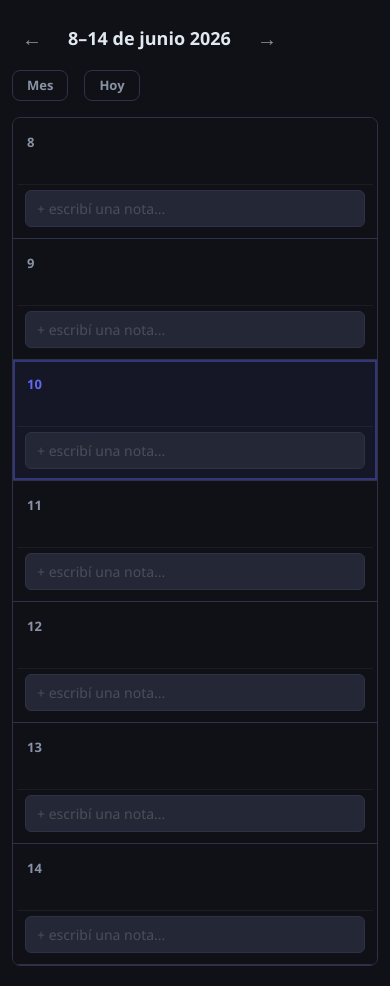
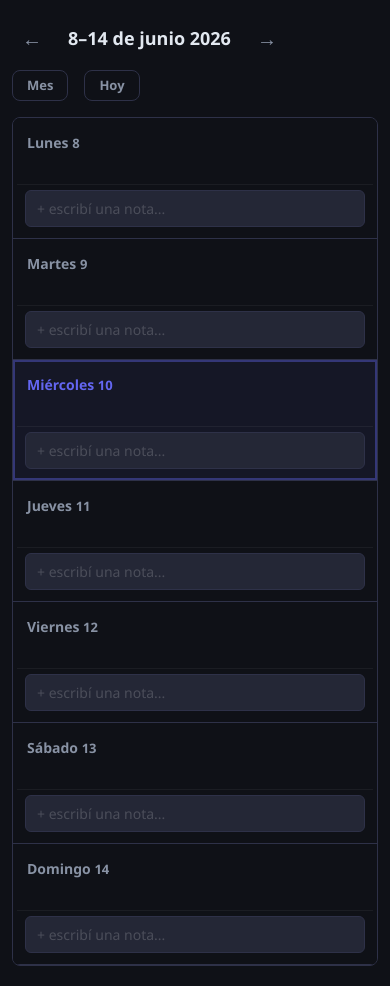
Before and after one commit to LDsAragon/health-tracker, a Flask app: page /week/2026-06-10 in a window 390 px wide; the page is wider, and only the part inside the window is pictured. Shown: the part 127-1113 px from the top of that part. Run offline with Flask 3, Linux system fonts and the light colour scheme; data that the repository does not hold is empty.

Commit message:
agenda: weekday por celda en modo agenda (mes y semana)
En modo agenda (<600px / ventana angosta) las cabeceras de columna se ocultan
y la celda solo mostraba el numero. Ahora muestra 'Lunes 5': span
.cal-agenda-dow dentro de .cal-num, oculto en modo grilla, visible en agenda.
Respeta week_start (usa dow_names rotado en mes, DOW[d.weekday()] en semana).

```diff
--- a/static/css/calendar.css
+++ b/static/css/calendar.css
@@ -148,6 +148,7 @@
   margin-bottom: 2px;
 }
 .today-num { color: var(--accent); font-size: 20px; }
+.cal-agenda-dow { display: none; }   /* weekday por celda: solo en modo agenda */
 
 /* Input de nota rápida al fondo de la celda */
 .cal-quick-form {
@@ -256,4 +257,5 @@
   .cal-cell.cal-empty { display: none; }   /* sin días de relleno */
   .cal-cell { min-height: auto; border-right: none; }
   .cal-cell-body { min-height: 60px; }
+  .cal-agenda-dow { display: inline; font-size: 14px; font-weight: 600; }  /* "Lunes 5" */
 }
--- a/templates/calendar.html
+++ b/templates/calendar.html
@@ -39,7 +39,7 @@
 
           <!-- Área clickeable → vista del día -->
           <a href="{{ url_for('day.day_view', date_str=ds, ref='cal') }}" class="cal-cell-body">
-            <span class="cal-num {% if is_today %}today-num{% endif %}">{{ day_num }}</span>
+            <span class="cal-num {% if is_today %}today-num{% endif %}"><span class="cal-agenda-dow">{{ dow_names[loop.index0] }} </span>{{ day_num }}</span>
 
             {% for ev in day_evs %}
             <span class="chip {% if ev.done %}chip-done{% elif ev.skipped %}chip-skipped{% endif %}"
--- a/templates/week.html
+++ b/templates/week.html
@@ -44,7 +44,7 @@
   <div class="cal-cell todo-dropzone {% if is_today %}is-today{% endif %}" data-date="{{ ds }}">
 
     <a href="{{ url_for('day.day_view', date_str=ds, ref='week') }}" class="cal-cell-body">
-      <span class="cal-num {% if is_today %}today-num{% endif %}">{{ d.day }}</span>
+      <span class="cal-num {% if is_today %}today-num{% endif %}"><span class="cal-agenda-dow">{{ DOW[d.weekday()] }} </span>{{ d.day }}</span>
 
       {% for ev in day_evs %}
       <span class="chip {% if ev.done %}chip-done{% elif ev.skipped %}chip-skipped{% endif %}"
```
Also changed, not shown: tests/test_routes.py (+13 -0 lines).
